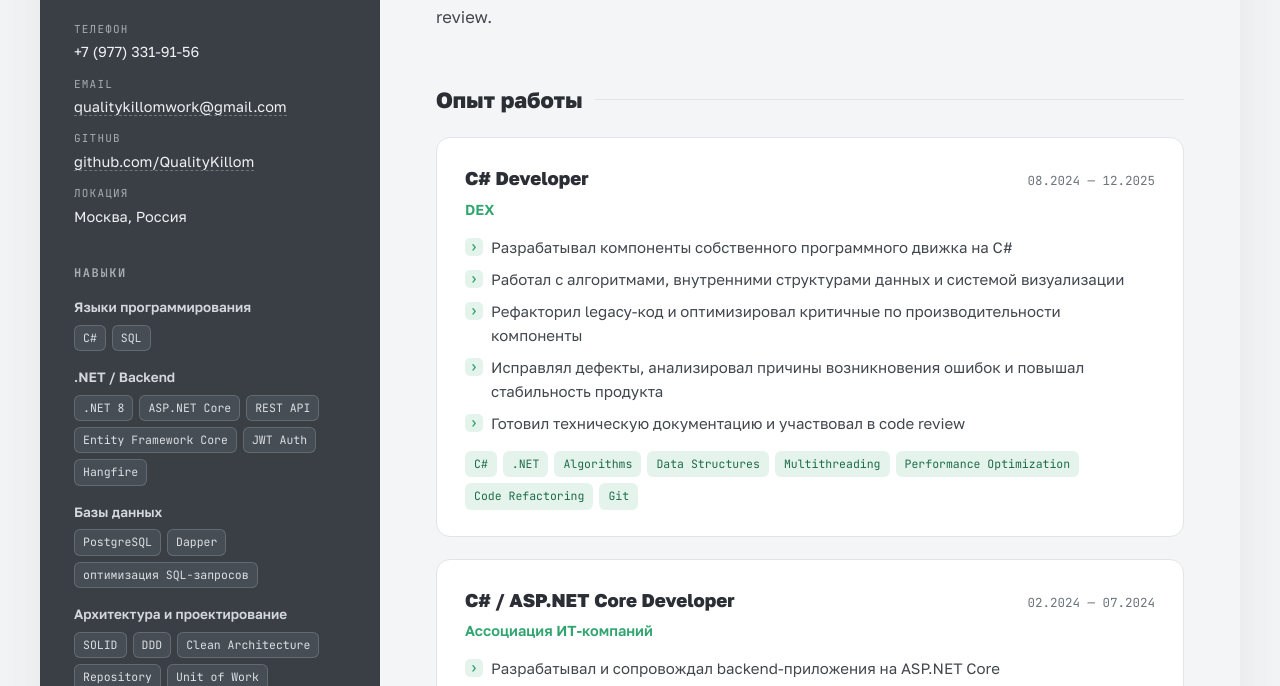
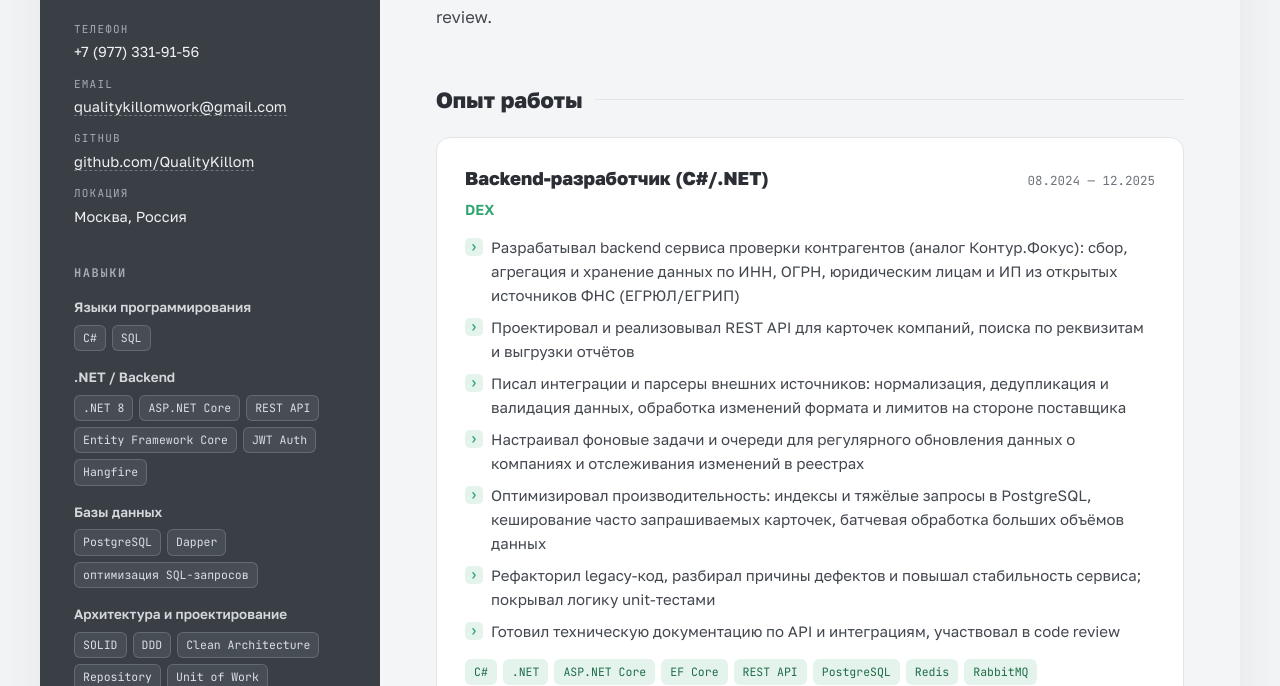
Before and after one commit to QualityKillom/qualitykillom.github.io, a plain HTML site: page index.html in a window 1280 px wide. Shown: the part 266-952 px from the top of the page. Drawn offline with Linux system fonts and the light colour scheme.

Commit message:
Update index.html

```diff
--- a/index.html
+++ b/index.html
@@ -158,18 +158,20 @@
     <section>
       <h2>Опыт работы</h2>
 
-      <article class="proj">
-        <div class="proj-head"><h3>C# Developer</h3><span class="date">08.2024 — 12.2025</span></div>
-        <p class="company">DEX</p>
-        <ul>
-          <li>Разрабатывал компоненты собственного программного движка на C#</li>
-          <li>Работал с алгоритмами, внутренними структурами данных и системой визуализации</li>
-          <li>Рефакторил legacy-код и оптимизировал критичные по производительности компоненты</li>
-          <li>Исправлял дефекты, анализировал причины возникновения ошибок и повышал стабильность продукта</li>
-          <li>Готовил техническую документацию и участвовал в code review</li>
-        </ul>
-       <div class="stack"><span class="chip">C#</span><span class="chip">.NET</span><span class="chip">Algorithms</span><span class="chip">Data Structures</span><span class="chip">Multithreading</span><span class="chip">Performance Optimization</span><span class="chip">Code Refactoring</span><span class="chip">Git</span></div>
-      </article>
+     <article class="proj">
+  <div class="proj-head"><h3>Backend-разработчик (C#/.NET)</h3><span class="date">08.2024 — 12.2025</span></div>
+  <p class="company">DEX</p>
+  <ul>
+    <li>Разрабатывал backend сервиса проверки контрагентов (аналог Контур.Фокус): сбор, агрегация и хранение данных по ИНН, ОГРН, юридическим лицам и ИП из открытых источников ФНС (ЕГРЮЛ/ЕГРИП)</li>
+    <li>Проектировал и реализовывал REST API для карточек компаний, поиска по реквизитам и выгрузки отчётов</li>
+    <li>Писал интеграции и парсеры внешних источников: нормализация, дедупликация и валидация данных, обработка изменений формата и лимитов на стороне поставщика</li>
+    <li>Настраивал фоновые задачи и очереди для регулярного обновления данных о компаниях и отслеживания изменений в реестрах</li>
+    <li>Оптимизировал производительность: индексы и тяжёлые запросы в PostgreSQL, кеширование часто запрашиваемых карточек, батчевая обработка больших объёмов данных</li>
+    <li>Рефакторил legacy-код, разбирал причины дефектов и повышал стабильность сервиса; покрывал логику unit-тестами</li>
+    <li>Готовил техническую документацию по API и интеграциям, участвовал в code review</li>
+  </ul>
+  <div class="stack"><span class="chip">C#</span><span class="chip">.NET</span><span class="chip">ASP.NET Core</span><span class="chip">EF Core</span><span class="chip">REST API</span><span class="chip">PostgreSQL</span><span class="chip">Redis</span><span class="chip">RabbitMQ</span><span class="chip">Multithreading</span><span class="chip">Docker</span><span class="chip">Git</span></div>
+</article>
 
       <article class="proj">
         <div class="proj-head"><h3>C# / ASP.NET Core Developer</h3><span class="date">02.2024 — 07.2024</span></div>
```
